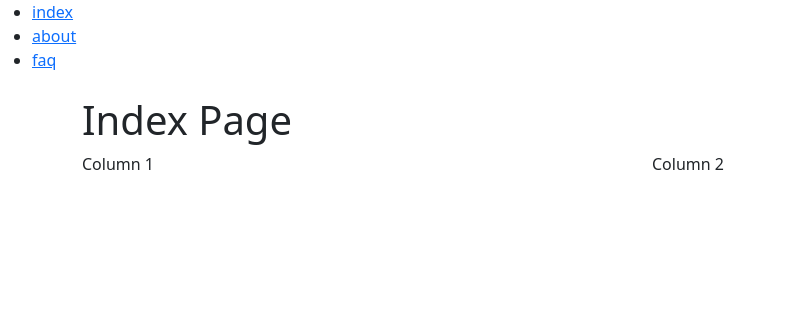
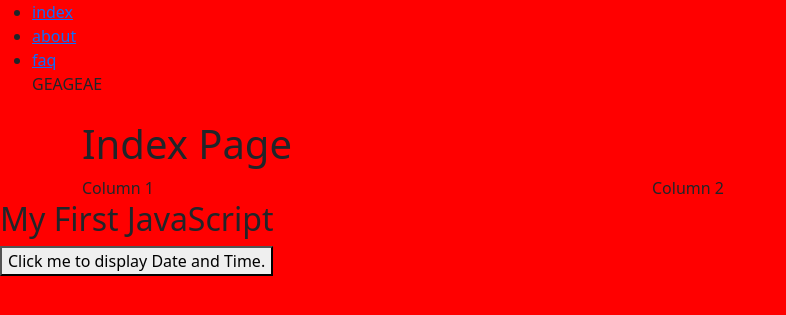
Before and after one commit to emirdelipinar-dot/Html, a Flask app: page / in a window 1280 px wide. Shown: the top 315 px of the page, without its empty margins (0-786 px from the left). Run offline with Flask 3, Linux system fonts and the light colour scheme.

Commit message:
Basıc websıte wıth some sımple javascrıpt and css

```diff
--- a/app.py
+++ b/app.py
@@ -15,4 +15,4 @@ def faq():
     return render_template('faq.html')
 
 if __name__ == '__main__':
-    app.run()
+    app.run(debug=True)
--- /dev/null
+++ b/static/styles/styles.css
@@ -0,0 +1,3 @@
+body {
+    background-color: red;
+}
--- a/templates/base.html
+++ b/templates/base.html
@@ -6,6 +6,9 @@
     <title>Richard Website</title>
     <meta name="viewport" content="width=device-width, initial-scale=1">
     <link href="https://cdn.jsdelivr.net/npm/bootstrap@5.3.3/dist/css/bootstrap.min.css" rel="stylesheet">
+
+    <link rel="stylesheet" href="/static/styles/styles.css">
+
 </head>
 
 <body>
@@ -14,6 +17,7 @@
         <li><a href="/">index</a></li>
         <li><a href="/about">about</a></li>
         <li><a href="/faq">faq</a></li>
+        GEAGEAE
     </ul>
 
     {% block content %}
--- a/templates/index.html
+++ b/templates/index.html
@@ -12,5 +12,12 @@
         </div>
     </div>
 </div>
+<h2>My First JavaScript</h2>
 
+<button type="button"
+onclick="document.getElementById('demo').innerHTML = Date()">
+Click me to display Date and Time.</button>
+
+
+<p id="demo"></p>
 {% endblock %}
```
